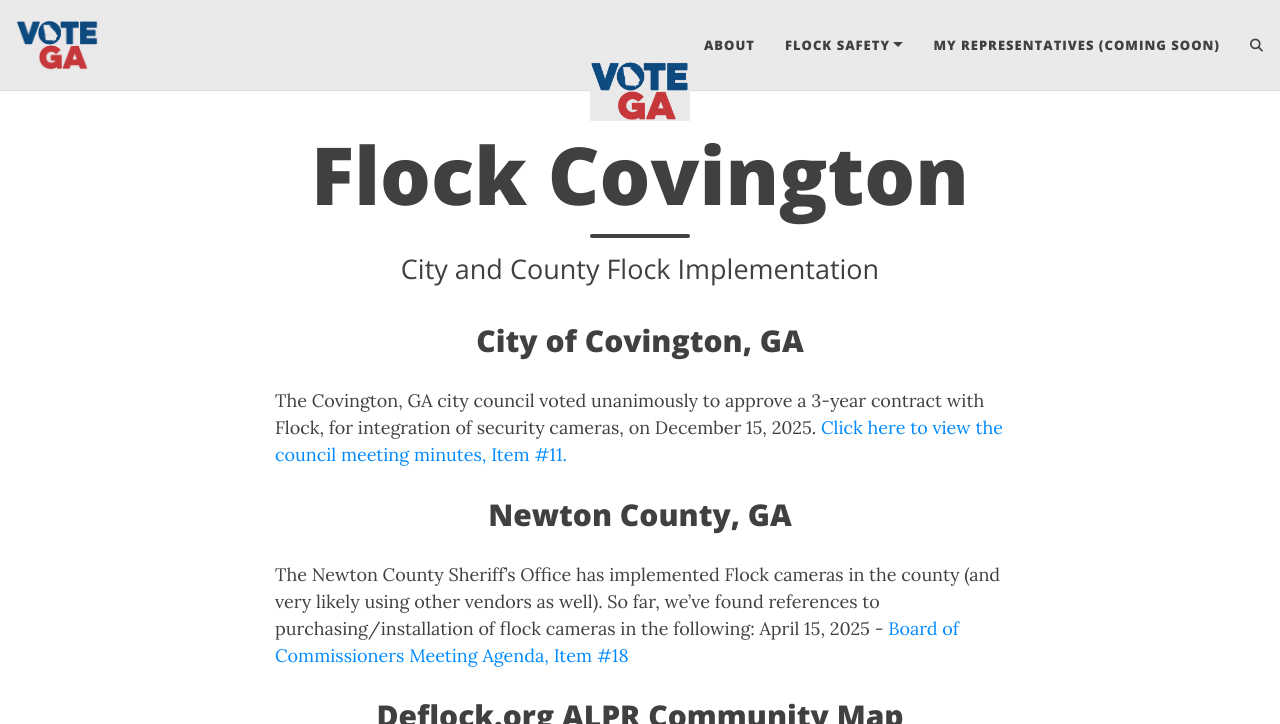
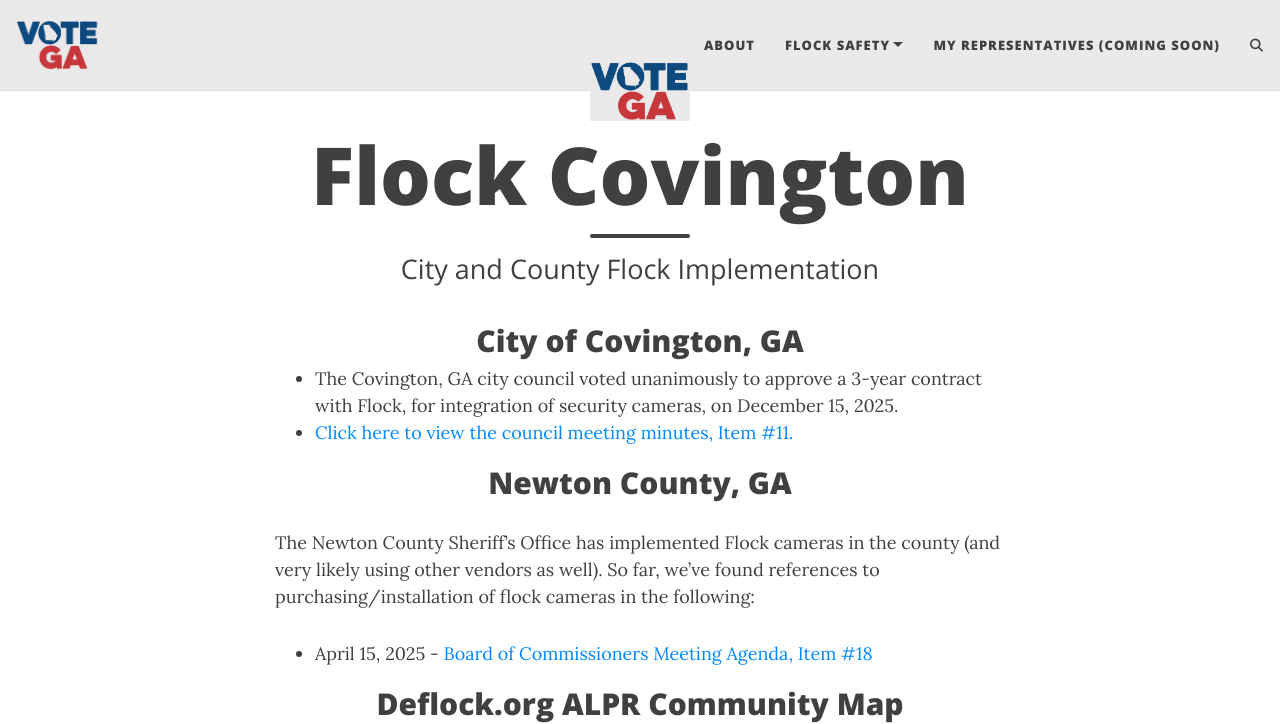
Before and after one commit to Votega/votega.org-TEST, a Jekyll site: the page built from flock-covington.md, in a window 1280 px wide and 900 px high, cut to the strip 0-724 px from the top of the window. Built offline with Jekyll 4.4.1, drawn with Linux system fonts in a browser that asks for light colours; comment, search, counter and statistics services are not loaded.

```diff
--- a/flock-covington.md
+++ b/flock-covington.md
@@ -4,11 +4,12 @@ title: Flock Covington
 subtitle: City and County Flock Implementation
 ---
 ## <center>City of Covington, GA</center>
-The Covington, GA city council voted unanimously to approve a 3-year contract with Flock, for integration of security cameras, on December 15, 2025. [Click here to view the council meeting minutes, Item #11.](https://cityofcovington.org/ckeditorfiles/files/2025_CityCouncil_1215_Minutes.pdf)
+* The Covington, GA city council voted unanimously to approve a 3-year contract with Flock, for integration of security cameras, on December 15, 2025.
+ * [Click here to view the council meeting minutes, Item #11.](https://cityofcovington.org/ckeditorfiles/files/2025_CityCouncil_1215_Minutes.pdf)
 
 ## <center>Newton County, GA</center>
 The Newton County Sheriff's Office has implemented Flock cameras in the county (and very likely using other vendors as well). So far, we've found references to purchasing/installation of flock cameras in the following:
-April 15, 2025 - [Board of Commissioners Meeting Agenda, Item #18](https://www.newtoncountyga.gov/AgendaCenter/ViewFile/Agenda/_04152025-812)
+* April 15, 2025 - [Board of Commissioners Meeting Agenda, Item #18](https://www.newtoncountyga.gov/AgendaCenter/ViewFile/Agenda/_04152025-812)
 
 
 
```
